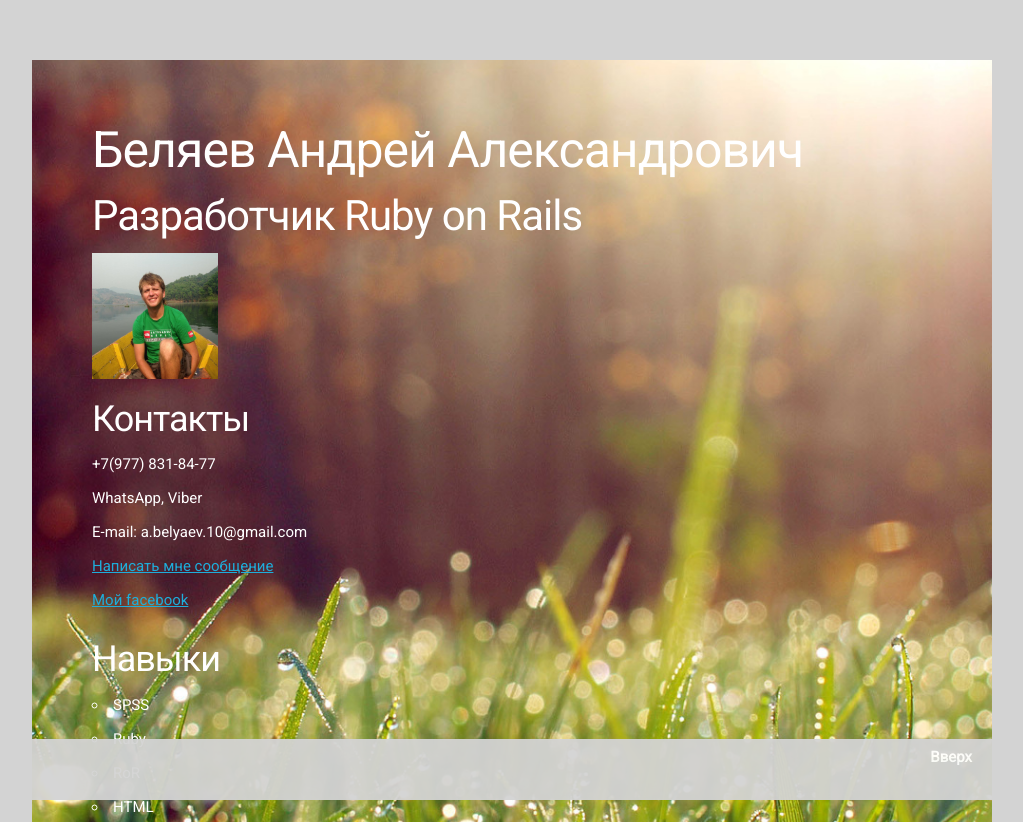
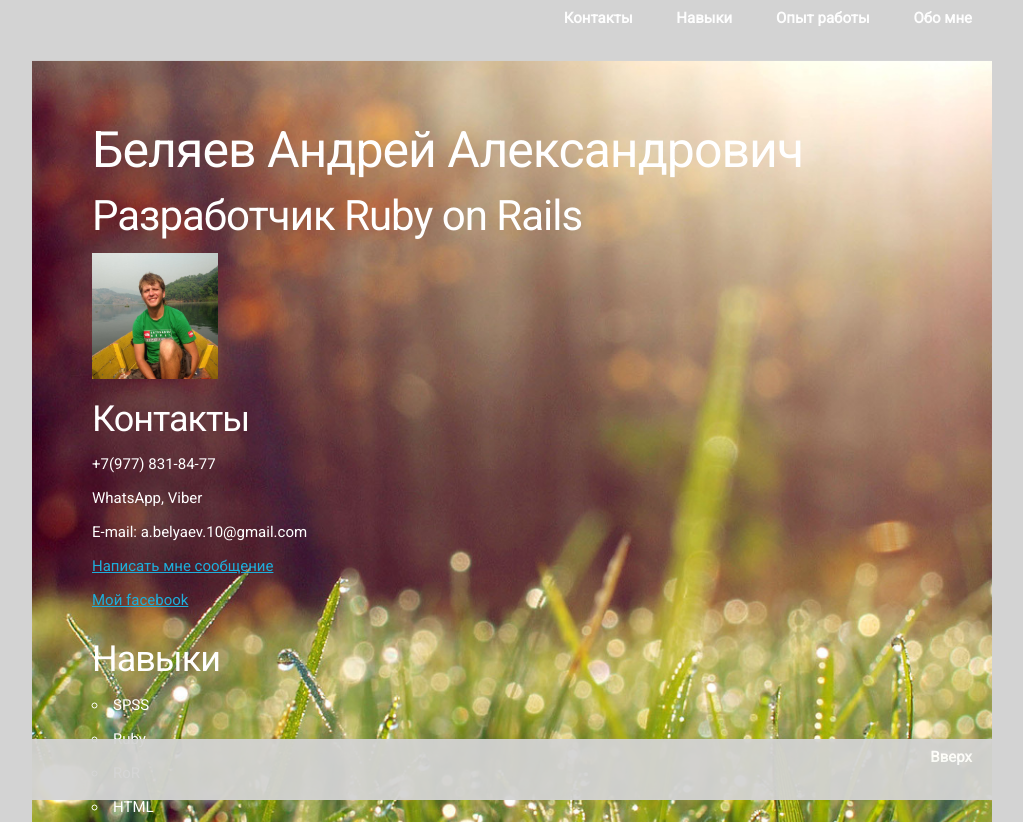
Before and after one commit to andrybely/cv, a plain HTML site: page index.html in a window 1280 px wide. Shown: the top 822 px of the page, without its empty margins (128-1151 px from the left). Drawn offline with nearby package versions, Linux system fonts and the light colour scheme.

Commit message:
Update index.html

```diff
--- a/index.html
+++ b/index.html
@@ -17,6 +17,27 @@
 </head>
 
 <body>
+
+<div class="header">
+    <div class="container">
+        <div class="header-nav">
+            <ul>
+                <li class="header-nav-item">
+                    <a class="header-nav-link" href="#contacts">Контакты</a>
+                </li>
+                <li class="header-nav-item">
+                    <a class="header-nav-link" href="#skills">Навыки</a>
+                </li>
+                <li class="header-nav-item">
+                    <a class="header-nav-link" href="#experience">Опыт работы</a>
+                </li>
+                <li class="header-nav-item">
+                    <a class="header-nav-link" href="#about">Обо мне</a>
+                </li>
+            </ul>
+        </div>
+    </div>
+</div>
 
 <div class="container" id="intro">
     <div class="row" data-parallax="scroll" data-image-src="image.jpg">
```
